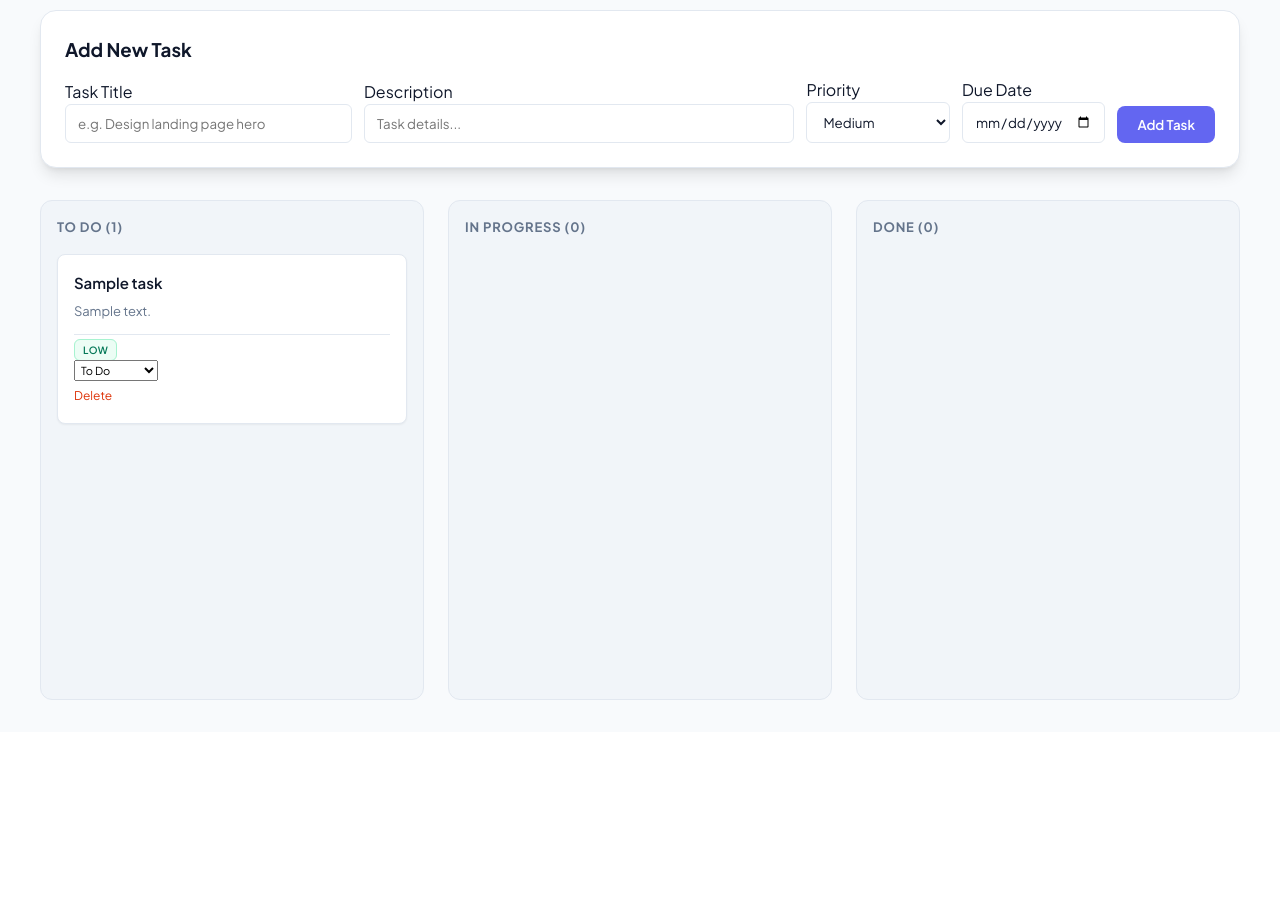
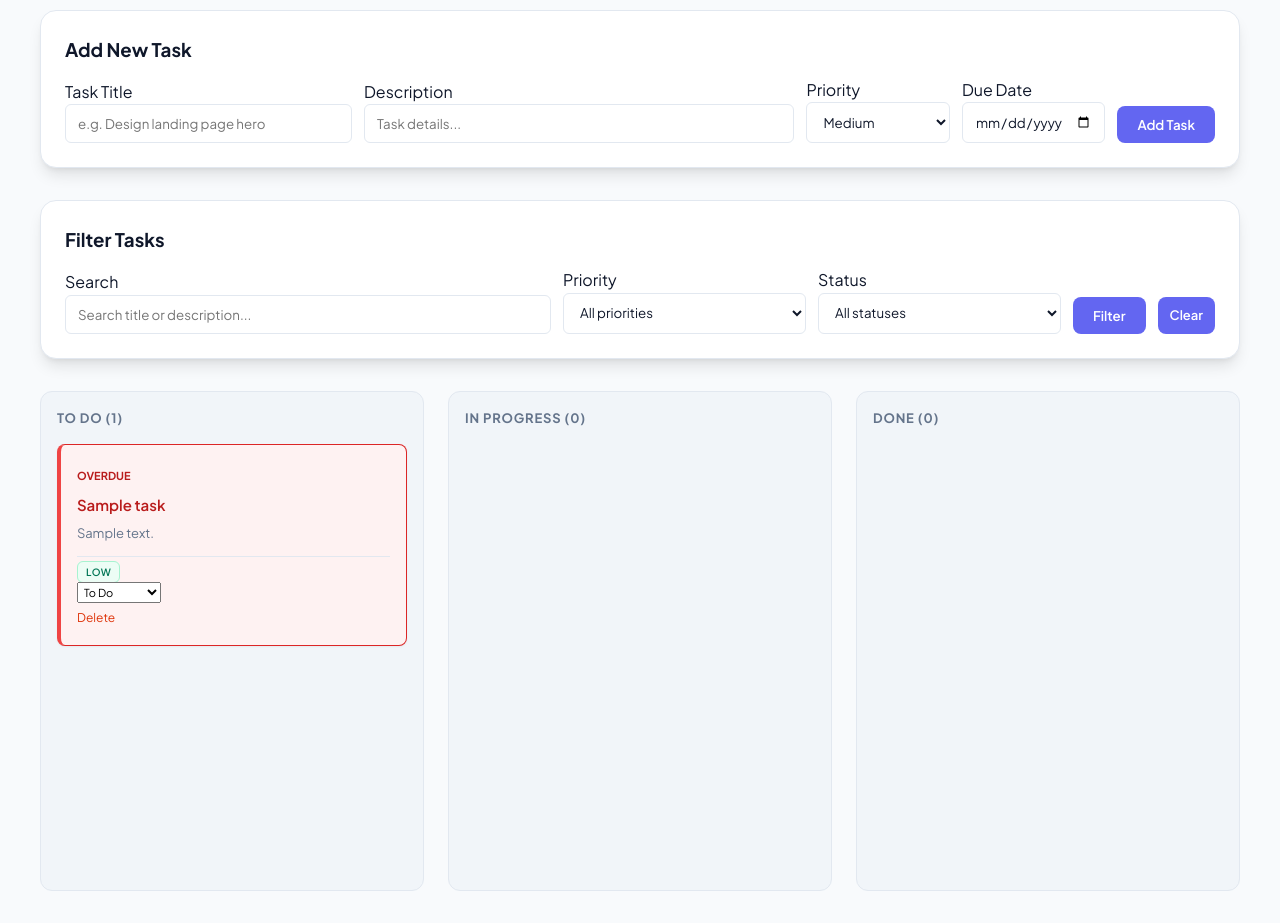
Before and after one commit to hamzariazshaikhh/Task-Manager, a PHP site: page /project.php?id=1 in a window 1280 px wide. Shown: the part 189-1112 px from the top of the page. Before the commit the page ends 889 px from the top, so only its background shows below. Run offline with PHP 8.4, Linux system fonts and the light colour scheme; the visitor is signed in with stand-in values (Sample User, id 1); tables that the repository leaves empty hold one stand-in row (values such as "Sample post").

Commit message:
Add advanced task search, priority filtering, and overdue date indicators

```diff
--- a/assets/css/style.css
+++ b/assets/css/style.css
@@ -342,3 +342,62 @@ body {
 .badge-low { background: #ecfdf5; color: #047857; border: 1px solid #a7f3d0; }
 .badge-medium { background: #eff6ff; color: #1d4ed8; border: 1px solid #bfdbfe; }
 .badge-high { background: #fef2f2; color: #b91c1c; border: 1px solid #fecaca; }
+
+.task-card.overdue {
+    border-color: #dc2626;
+    background-color: #fef2f2;
+}
+
+.task-card.overdue h4 {
+    color: #b91c1c;
+}
+
+.task-card.overdue::before {
+    content: "Overdue";
+    display: inline-block;
+    margin-bottom: 8px;
+    color: #b91c1c;
+    font-size: 11px;
+    font-weight: 700;
+    text-transform: uppercase;
+}
+
+body.dark-mode .task-card.overdue {
+    background-color: #3f1d24;
+    border-color: #f87171;
+}
+
+body.dark-mode .task-card.overdue h4,
+body.dark-mode .task-card.overdue::before {
+    color: #fca5a5;
+}
+
+.filter-toolbar {
+    display: flex;
+    gap: 12px;
+    margin-bottom: 24px;
+    align-items: center;
+}
+
+.filter-input, .filter-select {
+    padding: 10px 14px;
+    border: 1px solid var(--border);
+    border-radius: 8px;
+    background: var(--card-bg);
+    color: var(--text-primary);
+    font-size: 14px;
+}
+
+.task-card.overdue {
+    border-left: 4px solid #ef4444;
+}
+
+.due-date {
+    font-size: 12px;
+    color: var(--text-secondary);
+}
+
+.due-date.overdue-text {
+    color: #ef4444;
+    font-weight: 600;
+}
--- a/project.php
+++ b/project.php
@@ -72,10 +72,48 @@ if ($_SERVER['REQUEST_METHOD'] === 'POST' && isset($_POST['delete_task'])) {
 }
 
 // Fetch all tasks for this project
-$taskStmt = $pdo->prepare("SELECT * FROM tasks WHERE project_id = ? ORDER BY created_at DESC");
-$taskStmt->execute([$project_id]);
+
+// Fetch tasks using optional filters
+$search = trim($_GET['search'] ?? '');
+$filter_priority = $_GET['priority'] ?? '';
+$filter_status = $_GET['status'] ?? '';
+
+$allowed_priorities = ['low', 'medium', 'high'];
+$allowed_statuses = ['todo', 'in_progress', 'done'];
+
+if (!in_array($filter_priority, $allowed_priorities, true)) {
+    $filter_priority = '';
+}
+
+if (!in_array($filter_status, $allowed_statuses, true)) {
+    $filter_status = '';
+}
+
+$query = "SELECT * FROM tasks WHERE project_id = ?";
+$params = [$project_id];
+
+if ($search !== '') {
+    $query .= " AND (title LIKE ? OR description LIKE ?)";
+    $search_pattern = '%' . $search . '%';
+    $params[] = $search_pattern;
+    $params[] = $search_pattern;
+}
+
+if ($filter_priority !== '') {
+    $query .= " AND priority = ?";
+    $params[] = $filter_priority;
+}
+
+if ($filter_status !== '') {
+    $query .= " AND status = ?";
+    $params[] = $filter_status;
+}
+
+$query .= " ORDER BY due_date ASC, created_at DESC";
+
+$taskStmt = $pdo->prepare($query);
+$taskStmt->execute($params);
 $tasks = $taskStmt->fetchAll();
-
 // Group tasks by status
 $kanban = [
     'todo' => [],
@@ -149,13 +187,71 @@ foreach ($tasks as $task) {
             </form>
         </div>
 
+
+         <!-- Task Filters -->
+
+        <div class="auth-container" style="max-width: 100%; margin: 0 0 32px 0; padding: 24px;">
+            <h3>Filter Tasks</h3>
+
+    <form action="project.php" method="GET" style="display: flex; gap: 12px; align-items: flex-end; margin-top: 12px; flex-wrap: wrap;">
+        <input type="hidden" name="id" value="<?php echo $project_id; ?>">
+
+        <div class="form-group" style="flex: 2; min-width: 220px; margin-bottom: 0;">
+            <label for="search">Search</label>
+            <input
+                type="search"
+                id="search"
+                name="search"
+                placeholder="Search title or description..."
+                value="<?php echo htmlspecialchars($search); ?>"
+            >
+        </div>
+
+        <div class="form-group" style="flex: 1; min-width: 140px; margin-bottom: 0;">
+            <label for="filter-priority">Priority</label>
+            <select id="filter-priority" name="priority">
+                <option value="">All priorities</option>
+                <option value="low" <?php echo $filter_priority === 'low' ? 'selected' : ''; ?>>Low</option>
+                <option value="medium" <?php echo $filter_priority === 'medium' ? 'selected' : ''; ?>>Medium</option>
+                <option value="high" <?php echo $filter_priority === 'high' ? 'selected' : ''; ?>>High</option>
+            </select>
+        </div>
+
+        <div class="form-group" style="flex: 1; min-width: 150px; margin-bottom: 0;">
+            <label for="filter-status">Status</label>
+            <select id="filter-status" name="status">
+                <option value="">All statuses</option>
+                <option value="todo" <?php echo $filter_status === 'todo' ? 'selected' : ''; ?>>To Do</option>
+                <option value="in_progress" <?php echo $filter_status === 'in_progress' ? 'selected' : ''; ?>>In Progress</option>
+                <option value="done" <?php echo $filter_status === 'done' ? 'selected' : ''; ?>>Done</option>
+            </select>
+        </div>
+
+        <button type="submit" class="btn" style="width: auto; padding: 10px 20px;">
+            Filter
+        </button>
+
+        <a href="project.php?id=<?php echo $project_id; ?>" class="btn btn-sm">
+            Clear
+        </a>
+    </form>
+</div>
+
         <!-- Kanban Board View -->
         <div class="kanban-board">
             <!-- To Do Column -->
             <div class="kanban-column">
                 <h3>To Do (<?php echo count($kanban['todo']); ?>)</h3>
                 <?php foreach ($kanban['todo'] as $task): ?>
-                    <div class="task-card">
+    <?php
+    $is_overdue = (
+        !empty($task['due_date']) &&
+        $task['due_date'] < date('Y-m-d') &&
+        $task['status'] !== 'done'
+    );
+    ?>
+    <div class="task-card<?php echo $is_overdue ? ' overdue' : ''; ?>">
+
                         <h4><?php echo htmlspecialchars($task['title']); ?></h4>
                         <?php if ($task['description']): ?>
                             <p><?php echo htmlspecialchars($task['description']); ?></p>
@@ -183,8 +279,15 @@ foreach ($tasks as $task) {
             <!-- In Progress Column -->
             <div class="kanban-column">
                 <h3>In Progress (<?php echo count($kanban['in_progress']); ?>)</h3>
-                <?php foreach ($kanban['in_progress'] as $task): ?>
-                    <div class="task-card">
+               <?php foreach ($kanban['in_progress'] as $task): ?>
+    <?php
+    $is_overdue = (
+        !empty($task['due_date']) &&
+        $task['due_date'] < date('Y-m-d') &&
+        $task['status'] !== 'done'
+    );
+    ?>
+    <div class="task-card<?php echo $is_overdue ? ' overdue' : ''; ?>">
                         <h4><?php echo htmlspecialchars($task['title']); ?></h4>
                         <?php if ($task['description']): ?>
                             <p><?php echo htmlspecialchars($task['description']); ?></p>
@@ -213,7 +316,14 @@ foreach ($tasks as $task) {
             <div class="kanban-column">
                 <h3>Done (<?php echo count($kanban['done']); ?>)</h3>
                 <?php foreach ($kanban['done'] as $task): ?>
-                    <div class="task-card">
+    <?php
+    $is_overdue = (
+        !empty($task['due_date']) &&
+        $task['due_date'] < date('Y-m-d') &&
+        $task['status'] !== 'done'
+    );
+    ?>
+    <div class="task-card<?php echo $is_overdue ? ' overdue' : ''; ?>">
                         <h4><?php echo htmlspecialchars($task['title']); ?></h4>
                         <?php if ($task['description']): ?>
                             <p><?php echo htmlspecialchars($task['description']); ?></p>
```
